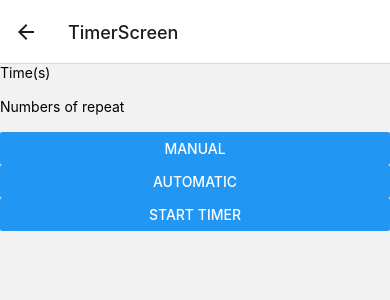
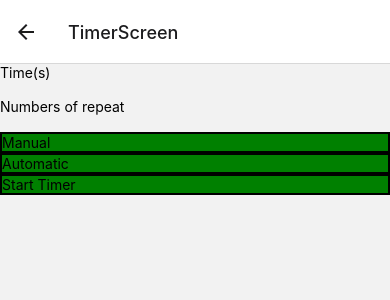
Before and after one commit to Eleps25/ProjectHealthy, a React Native app: screen /TimerScreen in a window 390 px wide. Shown: the top 300 px of the page. Built offline with nearby package versions, Linux system fonts and the light colour scheme; no server answers.

Commit message:
created Custom Button + temporary styles

```diff
--- a/src/Components/Timer/Timer.js
+++ b/src/Components/Timer/Timer.js
@@ -1,7 +1,8 @@
-import { View, Text, Button } from 'react-native';
+import { View, Text } from 'react-native';
 import { useNavigation } from '@react-navigation/native';
 
 import styles from './Timer.style';
+import CustomButton from '../../UI/CustomButton/index.js';
 
 const Timer = () => {
     const navigation = useNavigation();
@@ -12,7 +13,7 @@ const Timer = () => {
     return (
         <View style={styles.rootContainer}>
             <Text>TIMER</Text>
-            <Button
+            <CustomButton
                 title='Set Timer'
                 onPress={onPressHandler}
             />
--- a/src/Components/TimerCountdown/TimerCountdown.js
+++ b/src/Components/TimerCountdown/TimerCountdown.js
@@ -1,7 +1,8 @@
 import { useEffect, useState, useRef } from 'react';
-import { View, Text, Button, Alert } from 'react-native';
+import { View, Text, Alert } from 'react-native';
 
 import styles from './TimerCountdown.style';
+import CustomButton from '../../UI/CustomButton/index.js';
 
 const TimerCountdown = ({ switchType, time, repeatNum, changeRepeatHandler }) => {
     const [currentTime, setCurrentTime] = useState(time);
@@ -48,7 +49,7 @@ const TimerCountdown = ({ switchType, time, repeatNum, changeRepeatHandler }) =>
                 <Text>{repeatNum}</Text>
             </View>
             {(switchType == "Manual") &&
-                <Button
+                <CustomButton
                     title="Next repeat"
                     onPress={resetTimer}
                     disabled={repeatNum > 0 ? false : true}
--- a/src/Components/TimerSettings/TimerSettings.js
+++ b/src/Components/TimerSettings/TimerSettings.js
@@ -1,5 +1,7 @@
-import { View, Text, Button, TextInput } from 'react-native';
+import { View, Text, TextInput } from 'react-native';
 import { useState } from 'react';
+
+import CustomButton from '../../UI/CustomButton/index.js';
 
 const TimerSettings = ({ switchTypeHandler, changeTime, changeRepeat, setIsTimerActive, switchType, time, repeat }) => {
 
@@ -38,18 +40,18 @@ const TimerSettings = ({ switchTypeHandler, changeTime, changeRepeat, setIsTimer
                 />
             </View>
             <View>
-                <Button
+                <CustomButton
                     title="Manual"
                     onPress={() => switchTypeHandler("Manual")}
                     disabled={switchType === "Manual" && switchType !== ""}
                 />
-                <Button
+                <CustomButton
                     title="Automatic"
                     onPress={() => switchTypeHandler("Automatic")}
                     disabled={switchType === "Automatic" && switchType !== ""}
                 />
             </View>
-            <Button
+            <CustomButton
                 title="Start Timer"
                 onPress={startTimer}
             />
--- /dev/null
+++ b/src/UI/CustomButton/CustomButton.js
@@ -0,0 +1,13 @@
+import { Text, View, Pressable } from 'react-native';
+
+import styles from './CustomButton.style.js';
+
+const CustomButton = ({ title, onPress, disabled }) => {
+    return (
+        <Pressable onPress={onPress} disabled={disabled} style={disabled ? styles.containerDisabled : styles.rootContainer}>
+            <Text>{title}</Text>
+        </Pressable>
+    )
+}
+
+export default CustomButton;
--- /dev/null
+++ b/src/UI/CustomButton/CustomButton.style.js
@@ -0,0 +1,16 @@
+import { StyleSheet } from "react-native";
+
+const styles = StyleSheet.create({
+    rootContainer: {
+        borderWidth: 2,
+        borderColor: 'black',
+        backgroundColor: 'green'
+    },
+    containerDisabled: {
+        borderWidth: 2,
+        borderColor: 'black',
+        backgroundColor: 'grey'
+    }
+});
+
+export default styles;
--- /dev/null
+++ b/src/UI/CustomButton/index.js
@@ -0,0 +1,3 @@
+import CustomButton from "./CustomButton";
+
+export default CustomButton;
```
